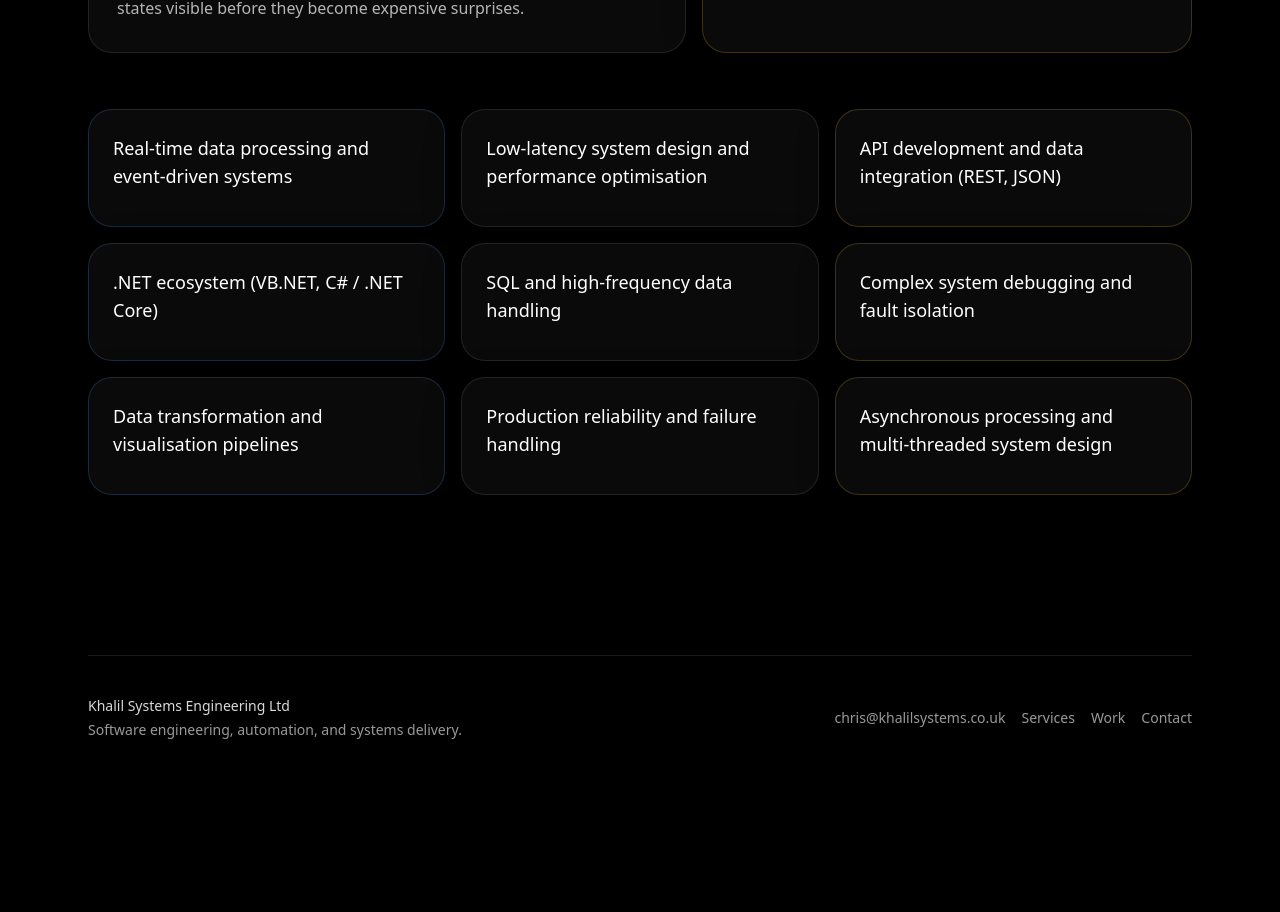
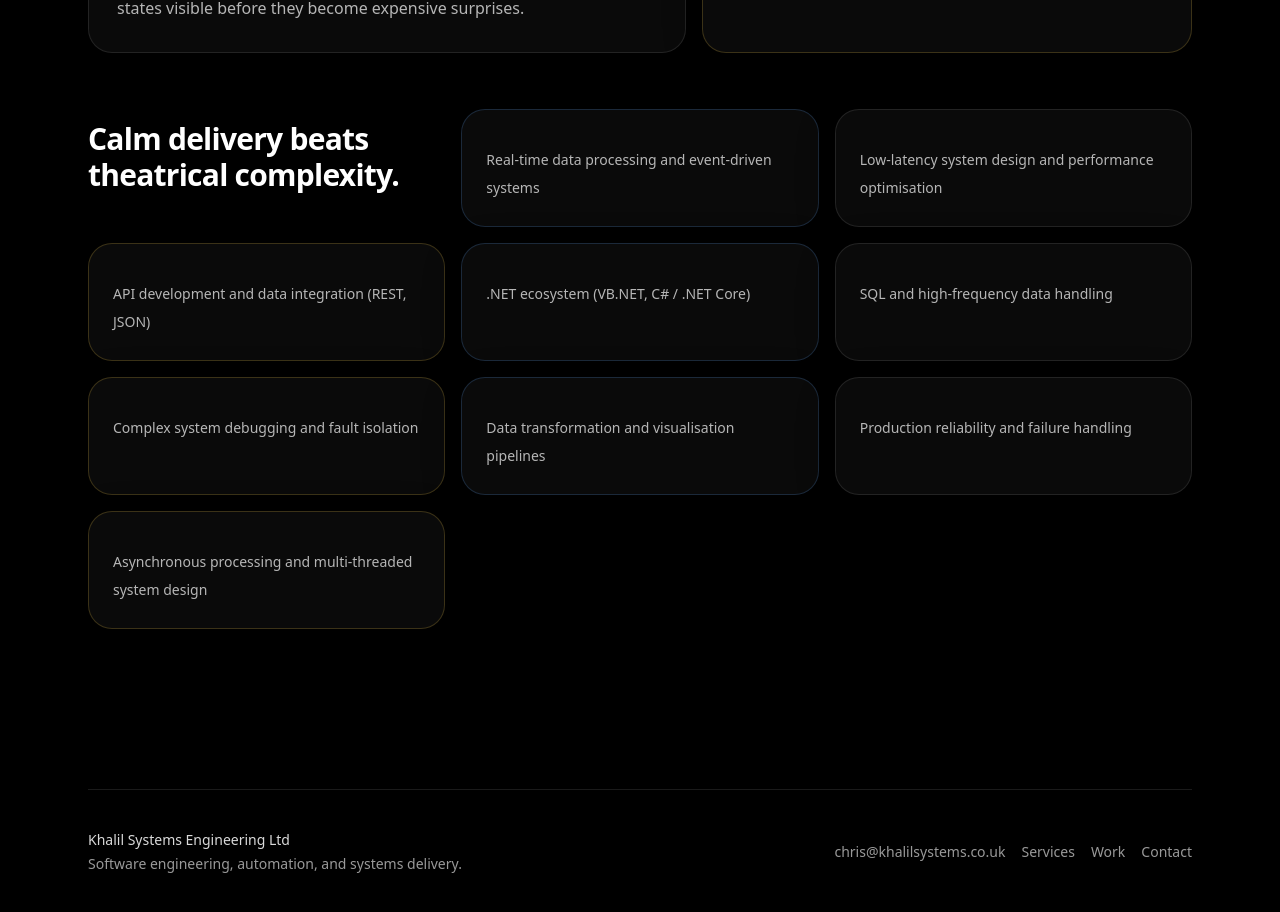
Before and after one commit to chriskhalilSE/KhalilSystems-Website, a Next.js app: page / in a window 1280 px wide. Shown: the part 1220-2132 px from the top of the page. Before the commit the page ends 2000 px from the top, so only its background shows below. Built offline with nearby package versions, Linux system fonts and the light colour scheme.

Commit message:
Layout tweaks

```diff
--- a/app/page.tsx
+++ b/app/page.tsx
@@ -20,48 +20,48 @@ const pillars = [
 
 const pillars2 = [
   {
-    title: "Real-time data processing and event-driven systems",
-    desc: "",
+    desc: "Real-time data processing and event-driven systems",
+    title: "",
     tone: "panel-blue",
   },
   {
-    title: "Low-latency system design and performance optimisation",
-    desc: "",
+    desc: "Low-latency system design and performance optimisation",
+    title: "",
     tone: "",
   },
   {
-    title: "API development and data integration (REST, JSON)",
-    desc: "",
+    desc: "API development and data integration (REST, JSON)",
+    title: "",
     tone: "panel-amber",
   },
   {
-    title: ".NET ecosystem (VB.NET, C# / .NET Core)",
-    desc: "",
+    desc: ".NET ecosystem (VB.NET, C# / .NET Core)",
+    title: "",
     tone: "panel-blue",
   },
   {
-    title: "SQL and high-frequency data handling",
-    desc: "",
+    desc: "SQL and high-frequency data handling",
+    title: "",
     tone: "",
   },
   {
-    title: "Complex system debugging and fault isolation",
-    desc: "",
+    desc: "Complex system debugging and fault isolation",
+    title: "",
     tone: "panel-amber",
   },
   {
-    title: "Data transformation and visualisation pipelines",
-    desc: "",
+    desc: "Data transformation and visualisation pipelines",
+    title: "",
     tone: "panel-blue",
   },
   {
-    title: "Production reliability and failure handling",
-    desc: "",
+    desc: "Production reliability and failure handling",
+    title: "",
     tone: "",
   },
   {
-    title: "Asynchronous processing and multi-threaded system design",
-    desc: "",
+    desc: "Asynchronous processing and multi-threaded system design",
+    title: "",
     tone: "panel-amber",
   },
 ];
@@ -162,9 +162,11 @@ export default function HomePage() {
         </div>
       </section>
 	  <section className="mt-14 grid gap-4 md:grid-cols-3">
+	      <h2 className="mt-3 text-2xl font-semibold tracking-tight text-white md:text-3xl">
+            Calm delivery beats theatrical complexity.
+          </h2>
         {pillars2.map((card) => (
           <div key={card.title} className={`panel p-6 transition hover:-translate-y-0.5 ${card.tone}`}>
-            <div className="text-lg font-medium text-white">{card.title}</div>
             <p className="mt-3 text-sm leading-7 text-white/70">{card.desc}</p>
           </div>
         ))}
```
